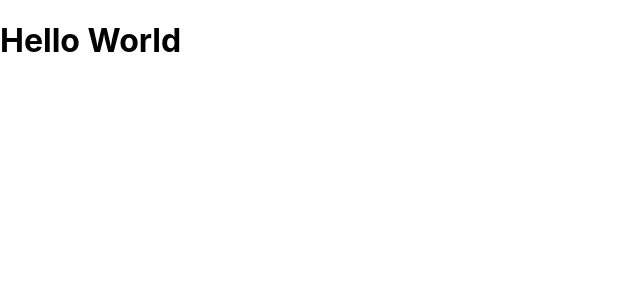
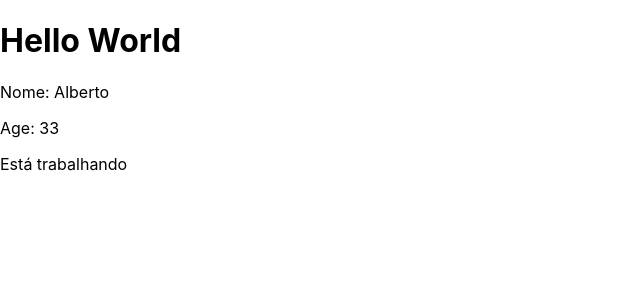
Before and after one commit to CanezinBeto/TypeScript, a React (Create React App) app in the folder 11_react_com_ts/: page / in a window 1280 px wide. Shown: the top 300 px of the page, without its empty margins (0-640 px from the left). Built offline with nearby package versions, Linux system fonts and the light colour scheme.

Commit message:
Variáveis com React

```diff
--- a/11_react_com_ts/src/App.tsx
+++ b/11_react_com_ts/src/App.tsx
@@ -1,7 +1,17 @@
+import React from 'react'
+
+// Variáveis
+const name: string = 'Alberto'
+const age: number = 33
+const isWorking: boolean = true
+
 function App() {
   return (
     <div className="App">
       <h1>Hello World</h1>
+      <p>Nome: {name}</p>
+      <p>Age: {age}</p>
+      {isWorking ? <p>Está trabalhando</p> : <p>Não está trabalhando</p>}
     </div>
   )
 }
```
